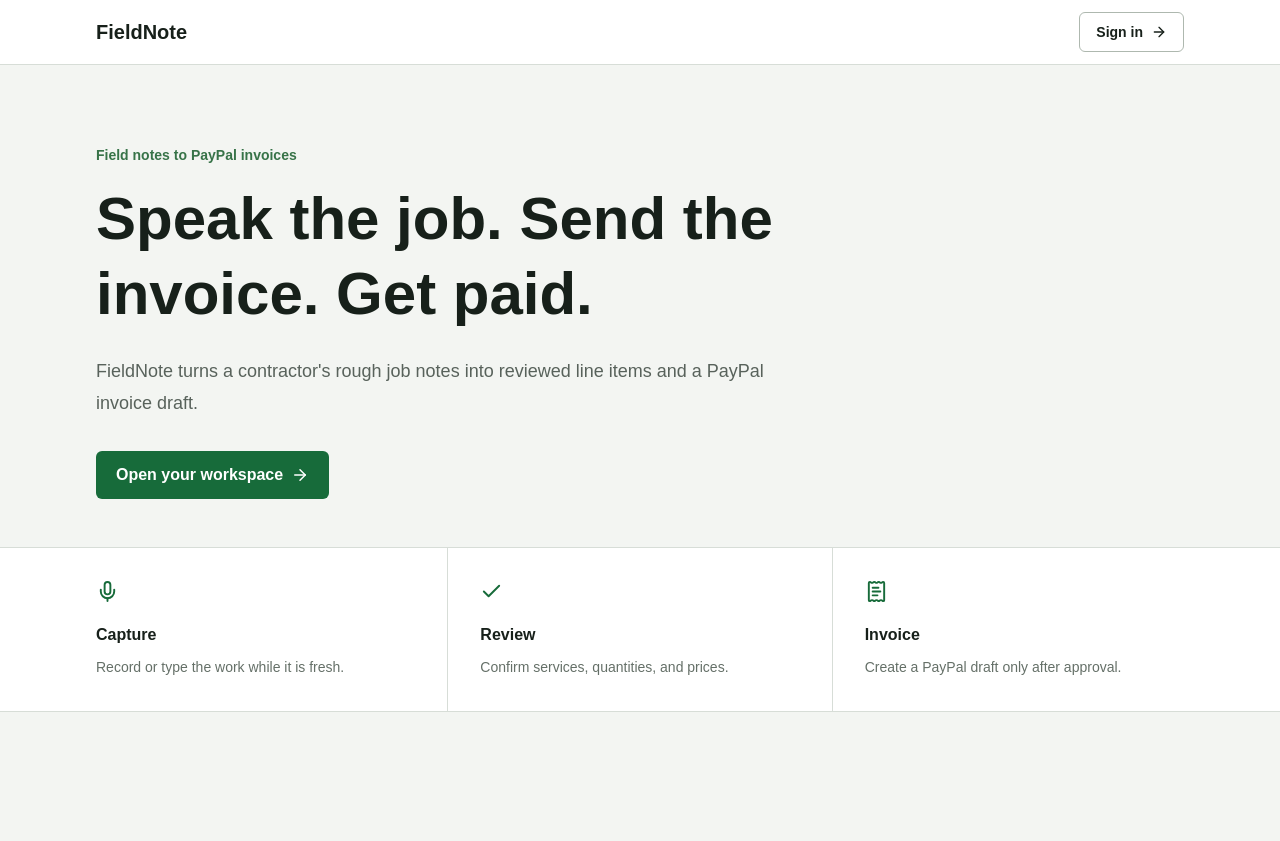
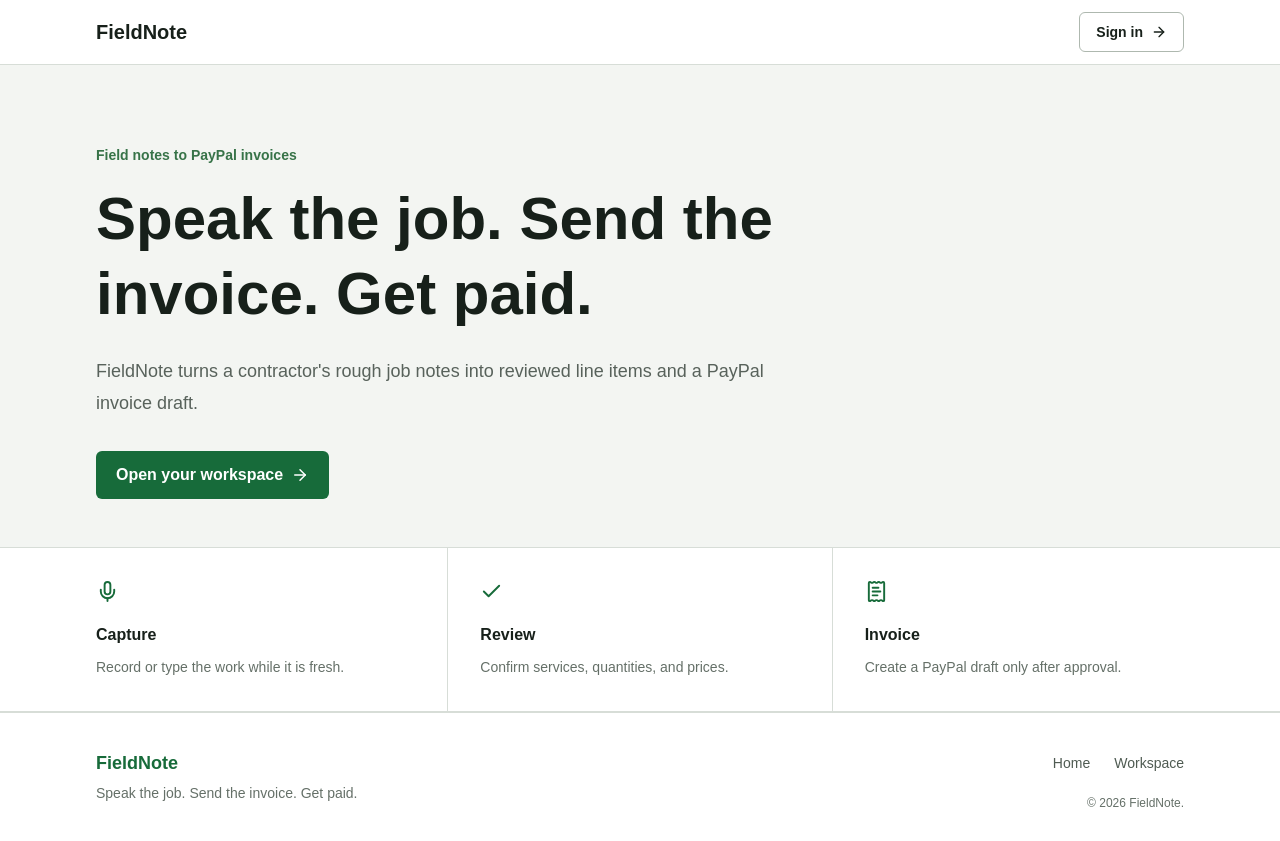
Before and after one commit to hernangeek123/fieldnote, a Next.js app: page / in a window 1280 px wide. Before the commit the page ends 800 px from the top, so only its background shows below. Built offline with nearby package versions, Linux system fonts and the light colour scheme.

Commit message:
Add shared FieldNote footer across public and workspace pages

```diff
--- a/src/app/login/page.tsx
+++ b/src/app/login/page.tsx
@@ -4,6 +4,7 @@ import { signIn, signInWithGoogle } from "./actions";
 import { hasSupabaseEnv } from "@/lib/supabase/config";
 import { LoginSubmitButton } from "@/components/login-submit-button";
 import { safeRedirectPath } from "@/lib/auth/redirect-path";
+import { SiteFooter } from "@/components/site-footer";
 
 type LoginPageProps = {
   searchParams: Promise<Record<string, string | string[] | undefined>>;
@@ -21,7 +22,8 @@ export default async function LoginPage({ searchParams }: LoginPageProps) {
   const needsSetup = getParam(params.setup) === "missing" || !hasSupabaseEnv();
 
   return (
-    <main className="min-h-screen bg-[#f3f5f2] px-5 py-8 text-[#17201a] sm:px-8">
+    <div className="flex min-h-screen flex-col bg-[#f3f5f2] text-[#17201a]">
+    <main className="flex-1 px-5 py-8 sm:px-8">
       <div className="mx-auto max-w-md">
         <Link
           href="/"
@@ -94,5 +96,7 @@ export default async function LoginPage({ searchParams }: LoginPageProps) {
         </section>
       </div>
     </main>
+    <SiteFooter />
+    </div>
   );
 }
--- a/src/app/page.tsx
+++ b/src/app/page.tsx
@@ -1,9 +1,10 @@
 import Link from "next/link";
 import { ArrowRight, Check, Mic, ReceiptText } from "lucide-react";
+import { SiteFooter } from "@/components/site-footer";
 
 export default function Home() {
   return (
-    <main className="min-h-screen bg-[#f3f5f2] text-[#17201a]">
+    <div className="flex min-h-screen flex-col bg-[#f3f5f2] text-[#17201a]">
       <header className="border-b border-[#d7ddd7] bg-white">
         <div className="mx-auto flex h-16 max-w-6xl items-center justify-between px-5 sm:px-8">
           <p className="text-xl font-semibold">FieldNote</p>
@@ -16,6 +17,7 @@ export default function Home() {
         </div>
       </header>
 
+      <main className="flex-1">
       <section className="mx-auto max-w-6xl px-5 pb-12 pt-14 sm:px-8 sm:pt-20">
         <div className="max-w-3xl">
           <p className="text-sm font-semibold text-[#377348]">Field notes to PayPal invoices</p>
@@ -49,6 +51,8 @@ export default function Home() {
           ))}
         </div>
       </section>
-    </main>
+      </main>
+      <SiteFooter />
+    </div>
   );
 }
--- a/src/components/app-shell.tsx
+++ b/src/components/app-shell.tsx
@@ -8,6 +8,7 @@ import {
   Users,
 } from "lucide-react";
 import { signOut } from "@/app/app/actions";
+import { SiteFooter } from "@/components/site-footer";
 
 const navigation = [
   { href: "/app", label: "Overview", icon: LayoutDashboard },
@@ -22,7 +23,7 @@ export function AppShell({
 }: Readonly<{ email: string; children: React.ReactNode }>) {
   return (
     <NavigationGuardProvider>
-    <div className="min-h-screen bg-[#f3f5f2] text-[#17201a]">
+    <div className="flex min-h-screen flex-col bg-[#f3f5f2] text-[#17201a]">
       <header className="sticky top-0 z-20 border-b border-[#d7ddd7] bg-white/95 backdrop-blur">
         <div className="mx-auto flex h-16 max-w-7xl items-center justify-between px-5 sm:px-8">
           <Link href="/app" className="text-xl font-semibold">
@@ -38,8 +39,8 @@ export function AppShell({
         </div>
       </header>
 
-      <div className="mx-auto grid max-w-7xl sm:grid-cols-[210px_1fr]">
-        <aside className="hidden min-h-[calc(100vh-4rem)] border-r border-[#d7ddd7] bg-white px-4 py-6 sm:flex sm:flex-col">
+      <div className="mx-auto grid w-full max-w-7xl flex-1 sm:grid-cols-[210px_1fr]">
+        <aside className="hidden border-r border-[#d7ddd7] bg-white px-4 py-6 sm:flex sm:flex-col">
           <nav className="space-y-1" aria-label="Workspace navigation">
             {navigation.map(({ href, label, icon: Icon }) => (
               <Link
@@ -68,6 +69,8 @@ export function AppShell({
         </main>
       </div>
 
+      <SiteFooter workspace />
+
       <nav
         className="fixed inset-x-0 bottom-0 z-20 grid h-16 grid-cols-4 border-t border-[#d7ddd7] bg-white sm:hidden"
         aria-label="Workspace navigation"
--- /dev/null
+++ b/src/components/site-footer.tsx
@@ -0,0 +1,25 @@
+import Link from "next/link";
+import { GuardedLink } from "@/components/navigation-guard";
+
+export function SiteFooter({ workspace = false }: { workspace?: boolean }) {
+  const FooterLink = workspace ? GuardedLink : Link;
+  const linkClassName = "inline-flex min-h-11 items-center rounded-sm text-sm font-medium text-[#4f5b52] underline-offset-4 hover:text-[#176b3a] hover:underline focus-visible:outline-2 focus-visible:outline-offset-4 focus-visible:outline-[#176b3a]";
+
+  return (
+    <footer className={`mt-auto border-t border-[#d7ddd7] bg-white ${workspace ? "pb-16 sm:pb-0" : ""}`}>
+      <div className={`mx-auto flex flex-col gap-5 px-5 py-7 sm:flex-row sm:items-center sm:justify-between sm:gap-8 sm:px-8 ${workspace ? "max-w-7xl" : "max-w-6xl"}`}>
+        <div>
+          <p className="text-lg font-semibold text-[#176b3a]">FieldNote</p>
+          <p className="mt-1 text-sm leading-6 text-[#657068]">Speak the job. Send the invoice. Get paid.</p>
+        </div>
+        <div className="flex flex-col gap-2 sm:items-end">
+          <nav aria-label="Footer" className="flex flex-wrap gap-x-6">
+            <FooterLink href="/" className={linkClassName}>Home</FooterLink>
+            <FooterLink href="/app" className={linkClassName}>Workspace</FooterLink>
+          </nav>
+          <p className="text-xs leading-5 text-[#657068]">© 2026 FieldNote.</p>
+        </div>
+      </div>
+    </footer>
+  );
+}
```
